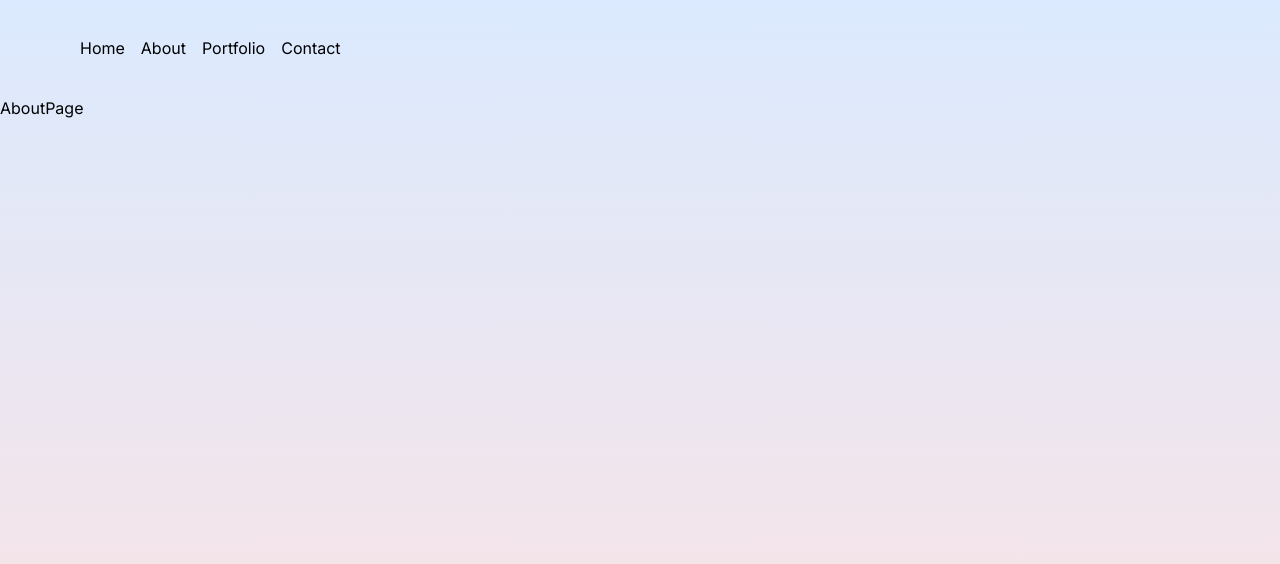
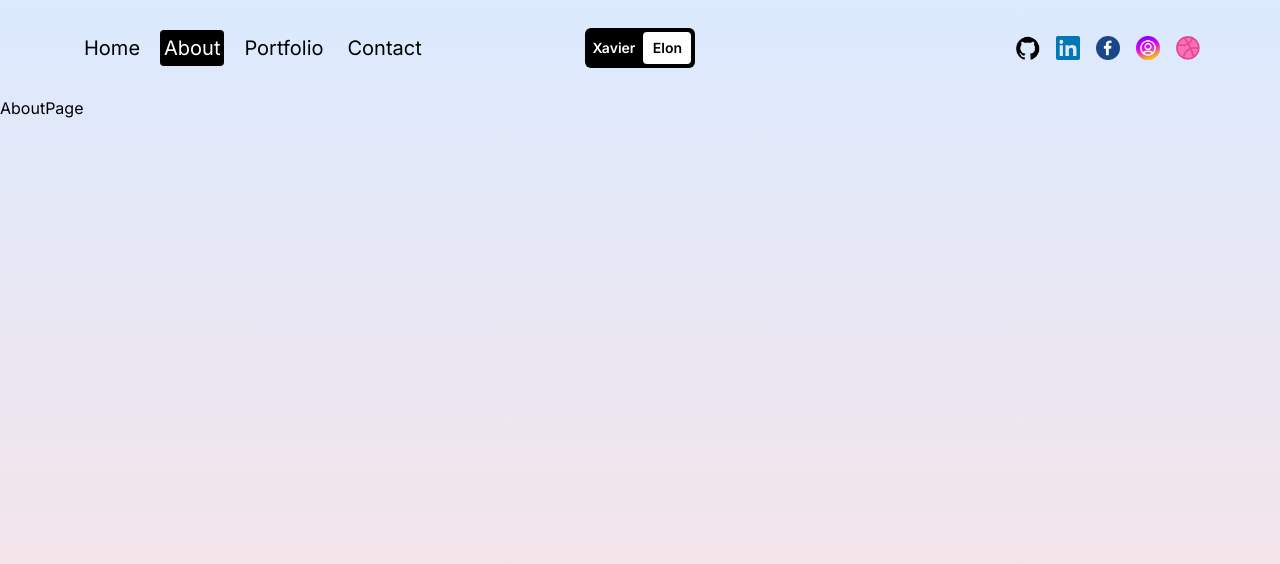
Before and after one commit to XavierElon/xavierelon-portfolio, a Next.js app: page /about in a window 1280 px wide. Shown: the top 564 px of the page. Built offline with nearby package versions, Linux system fonts and the light colour scheme.

Commit message:
finish navbar mostly

```diff
--- /dev/null
+++ b/src/components/navLink.jsx
@@ -0,0 +1,17 @@
+'use client'
+import Link from 'next/link'
+import { usePathname } from 'next/navigation'
+
+const NavLink = ({ link }) => {
+  const pathname = usePathname()
+
+  console.log(pathname)
+
+  return (
+    <Link className={`rounded p-1 ${pathname === link.url && 'bg-black text-white'}`} href={link.url} key={link.title}>
+      {link.title}
+    </Link>
+  )
+}
+
+export default NavLink
--- a/src/components/navbar.jsx
+++ b/src/components/navbar.jsx
@@ -2,6 +2,8 @@
 
 import { useState } from 'react'
 import Link from 'next/link'
+import Image from 'next/image'
+import NavLink from './navLink'
 
 const links = [
   { url: '/', title: 'Home' },
@@ -14,23 +16,40 @@
   const [open, setOpen] = useState(false)
 
   return (
-    <div className="h-full flex items-center justify-between px-4 sm:px-8 md:px-12 lg:px-20">
-      <div className="hidden md:flex gap-4">
+    <div className="h-full flex items-center justify-between px-4 sm:px-8 md:px-12 lg:px-20 text-xl">
+      {/* LINKS */}
+      <div className="hidden md:flex gap-4 w-1/3">
         {links.map((link) => (
-          <Link href={link.url} key={link.title}>
-            {link.title}
-          </Link>
+          <NavLink link={link} key={link.title} />
         ))}
       </div>
       {/* LOGO */}
-      <div className="md:hidden">
+      <div className="sm:hidden md:hidden lg:flex xl:w-1/3 xl:justify-center">
         <Link href="/" className="text-sm bg-black rounded-md p-1 font-semibold flex items-center justify-center">
           <span className="text-white mr-1 px-1">Xavier</span>
           <span className="w-12 h-8 rounded bg-white text-black flex items-center justify-center">Elon</span>
         </Link>
       </div>
+      {/* SOCIAL */}
+      <div className="hidden md:flex gap-4 w-1/3 justify-end">
+        <Link href="https://github.com/XavierElon">
+          <Image src="/github.png" alt="" width={24} height={24} />
+        </Link>
+        <Link href="/">
+          <Image src="/linkedin.png" alt="" width={24} height={24} />
+        </Link>
+        <Link href="/">
+          <Image src="/facebook.png" alt="" width={24} height={24} />
+        </Link>
+        <Link href="/">
+          <Image src="/instagram.png" alt="" width={24} height={24} />
+        </Link>
+        <Link href="/">
+          <Image src="/dribbble.png" alt="" width={24} height={24} />
+        </Link>
+      </div>
       {/* RESPONSIVE MENU */}
-      <div className="md:hidden">
+      <div className="md:hidden sm:flex sm:justify-items-end">
         <button className="w-10 h-8 flex flex-col justify-between z-50 relative" onClick={() => setOpen((prev) => !prev)}>
           <div className="w-10 h-1 bg-black rounded"></div>
           <div className="w-10 h-1 bg-black rounded"></div>
```
